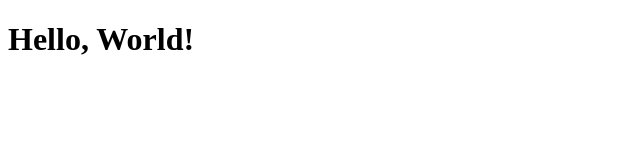
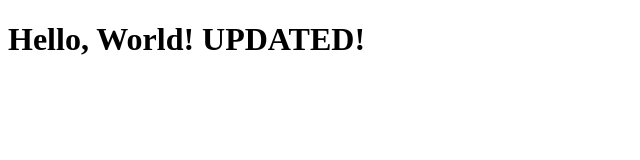
Before and after one commit to angelm191/CS3338-first-project, a plain HTML site: page index.html in a window 1280 px wide. Shown: the whole page, without its empty margins (0-640 px from the left). Drawn offline with Linux system fonts and the light colour scheme.

Commit message:
With updated index

```diff
--- a/index.html
+++ b/index.html
@@ -6,6 +6,6 @@
     <title>My First Project</title>
 </head>
 <body>
-    <h1>Hello, World!</h1>
+    <h1>Hello, World! UPDATED!</h1>
 </body>
 </html>
```
